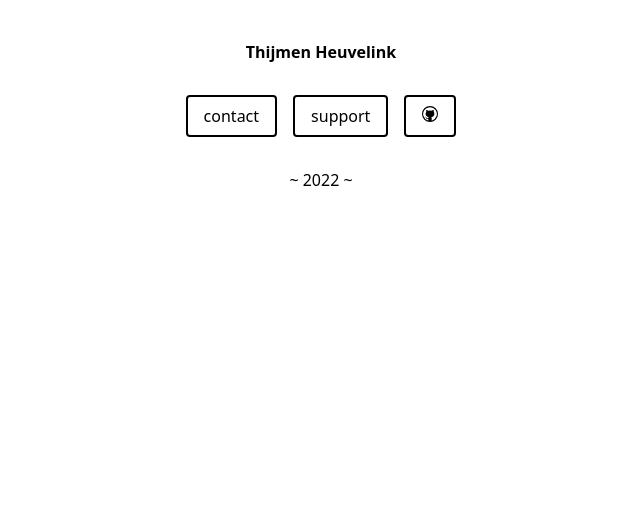
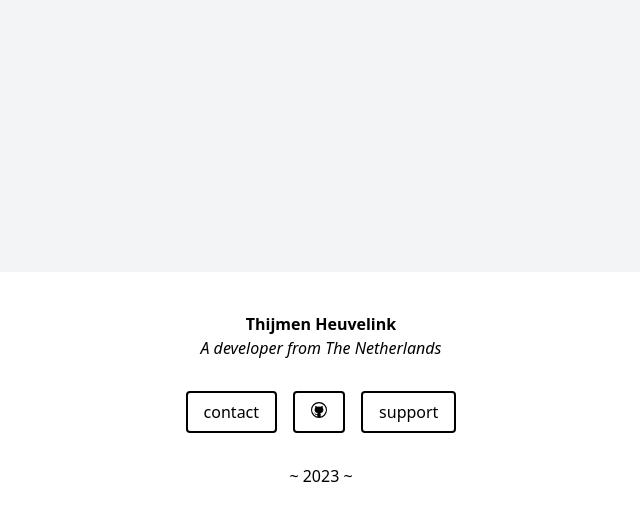
Before and after one commit to ThijmenGThN/ThijmenHeuvelink.nl, a Next.js app: page / in a window 1280 px wide. Shown: the top 520 px of the page, without its empty margins (319-959 px from the left). Built offline with nearby package versions, Linux system fonts and the light colour scheme.

Commit message:
UI Improvements

```diff
--- a/pages/index.jsx
+++ b/pages/index.jsx
@@ -2,17 +2,16 @@ import { VscGithub } from 'react-icons/vsc'
 
 export default function Index() {
   return (
-    <div className="text-center my-10">
+    <div className="bg-gray-100 text-center grid place-items-center h-screen">
+      <div className="bg-white w-full p-10">
         <b className="my-10">Thijmen Heuvelink</b>
+        <br />
+        <i>A developer from The Netherlands</i>
 
         <div className="my-10">
           <a href="mailto:mail@thijmenheuvelink.nl"
             className="transition duration-500 border-2 border-black rounded mx-2 py-2 px-4 hover:bg-black hover:text-white hover:border-none"
           >contact</a>
-
-        <a href="mailto:support@thijmenheuvelink.nl"
-          className="transition duration-500 border-2 border-black rounded mx-2 py-2 px-4 hover:bg-black hover:text-white hover:border-none"
-        >support</a>
 
           <a href="https://github.com/ThijmenGThN"
             className="transition duration-500 border-2 border-black rounded mx-2 py-2 px-4 hover:bg-black hover:text-white hover:border-none"
@@ -21,9 +20,14 @@ export default function Index() {
               <VscGithub />
             </button>
           </a>
+
+          <a href="mailto:support@thijmenheuvelink.nl"
+            className="transition duration-500 border-2 border-black rounded mx-2 py-2 px-4 hover:bg-black hover:text-white hover:border-none"
+          >support</a>
         </div>
 
-      <p className="my-10">~ 2022 ~</p>
+        <p className="mt-10">~ { new Date().getFullYear() } ~</p>
+      </div>
     </div>
   )
 }
```
Lines whose indentation alone changed are shown as unchanged.
